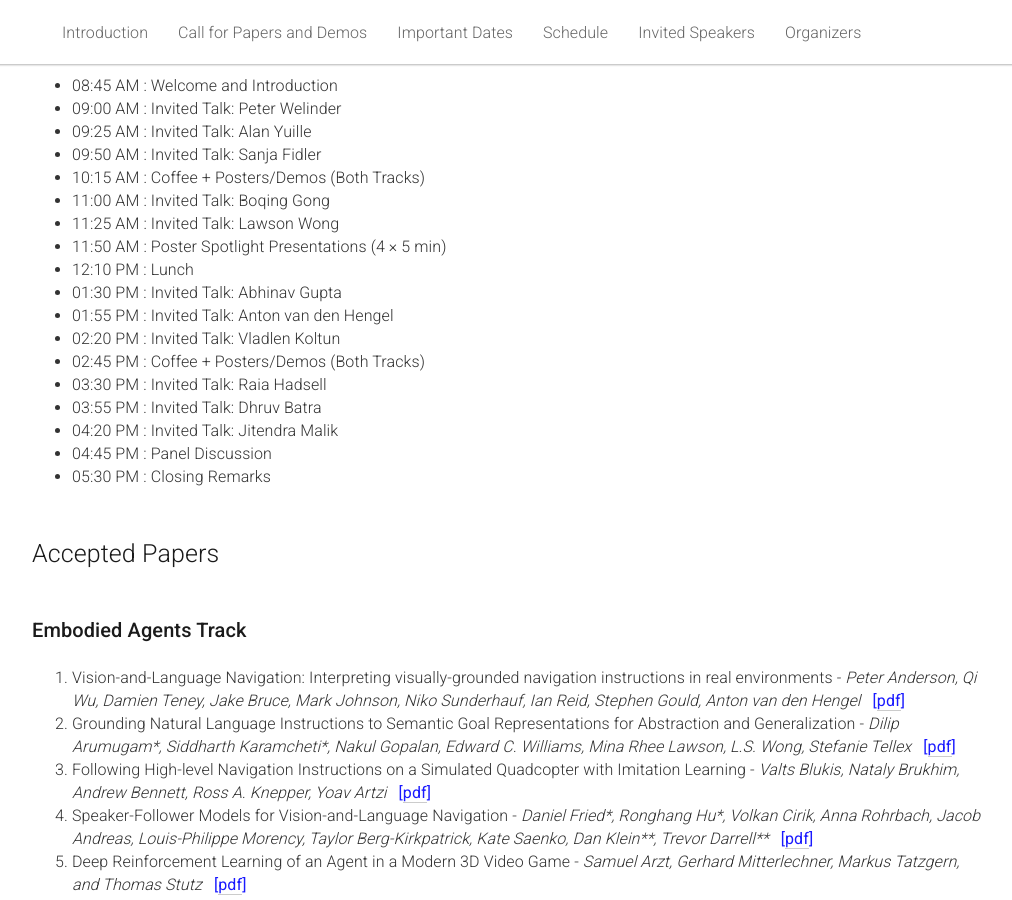
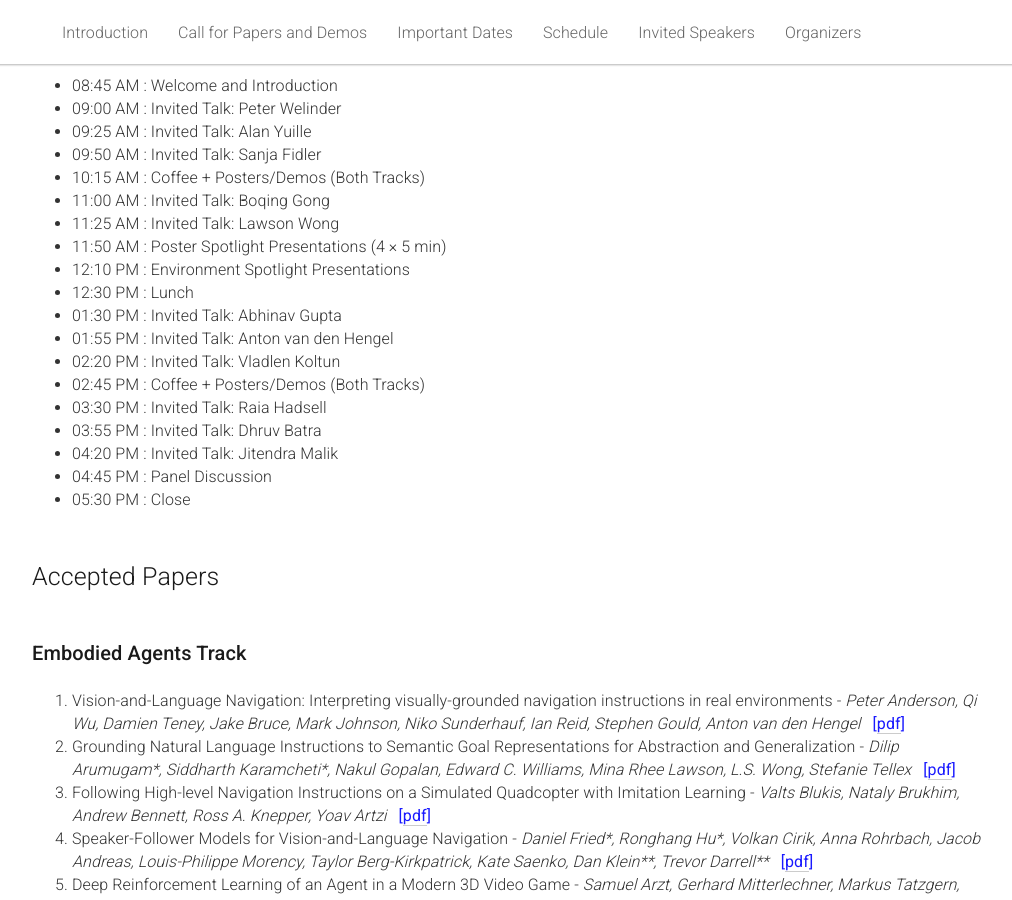
Before and after one commit to eccv18-vlease/eccv18-vlease.github.io, a Jekyll site: the page built from _pages/home.md, in a window 1280 px wide and 900 px high, scrolled down 2272 px. Shown: the whole window, without its empty margins (133-1145 px from the left). Built offline with Jekyll 4.4.1, drawn with Linux system fonts in a browser that asks for light colours; some of the changed text lies outside the part shown.

Commit message:
Add room number, environment spotlights to schedule

```diff
--- a/_pages/home.md
+++ b/_pages/home.md
@@ -16,7 +16,7 @@ acknowledgements: ""
     <center><h1>Visual Learning and Embodied Agents in Simulation Environments</h1></center>
     <center><h2>ECCV 2018 Workshop, Munich, Germany</h2></center>
     <center><span style="color:#e74c3c;font-weight:400;">
-      Sunday, 9th September, 08:45 AM to 06:00 PM, Room: TBD
+      Sunday, 9th September, 08:45 AM to 05:30 PM, Room: N1095ZG
     </span></center>
   </div>
 </div>
@@ -186,7 +186,8 @@ acknowledgements: ""
       <li>11:00 AM : Invited Talk: Boqing Gong</li>
       <li>11:25 AM : Invited Talk: Lawson Wong</li>
       <li>11:50 AM : Poster Spotlight Presentations (4 × 5 min)</li>
-      <li>12:10 PM : Lunch</li>
+      <li>12:10 PM : Environment Spotlight Presentations</li>
+      <li>12:30 PM : Lunch</li>
       <li>01:30 PM : Invited Talk: Abhinav Gupta</li>
       <li>01:55 PM : Invited Talk: Anton van den Hengel</li>
       <li>02:20 PM : Invited Talk: Vladlen Koltun</li>
@@ -195,7 +196,7 @@ acknowledgements: ""
       <li>03:55 PM : Invited Talk: Dhruv Batra</li>
       <li>04:20 PM : Invited Talk: Jitendra Malik</li>
       <li>04:45 PM : Panel Discussion</li>
-      <li id="speakers">05:30 PM : Closing Remarks</li>
+      <li id="speakers">05:30 PM : Close</li>
     </ul>
   </div>
 </div>
```
